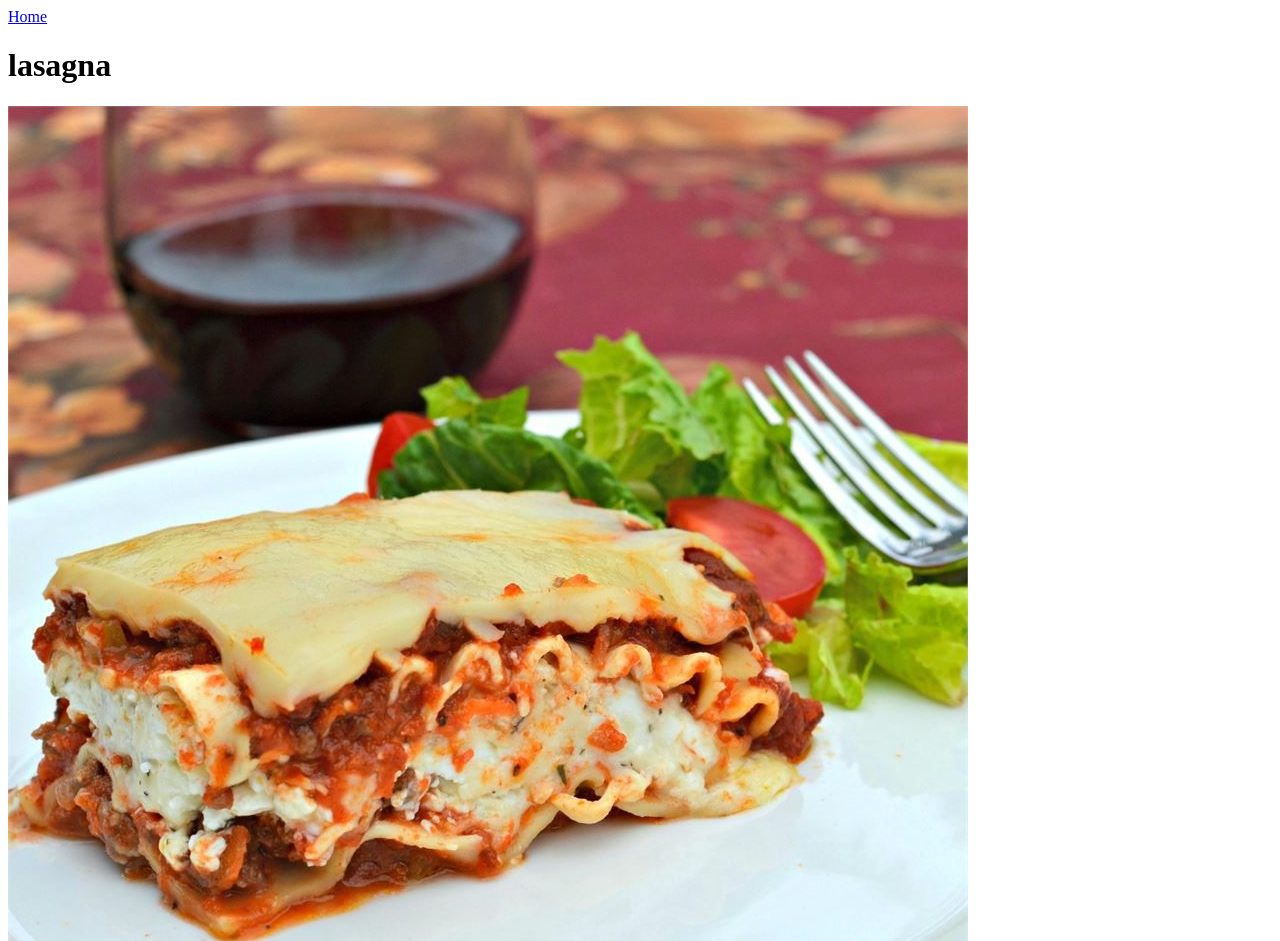
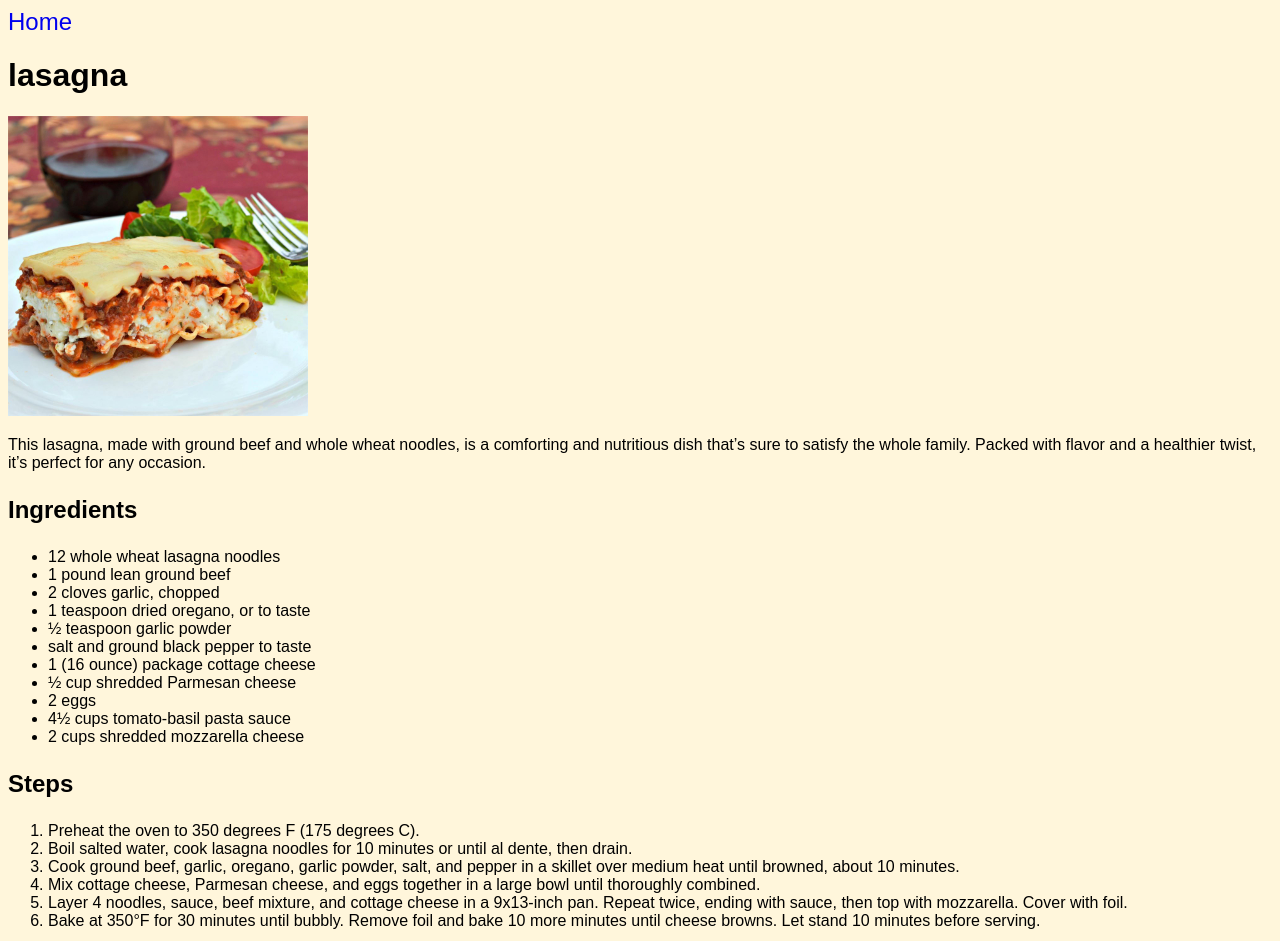
Before and after one commit to sxmurxi35/odin-recipes, a plain HTML site: page recipes/lasagna.html in a window 1280 px wide. Shown: the top 941 px of the page. Drawn offline with Linux system fonts and the light colour scheme.

Commit message:
Added CSS to style pages

```diff
--- a/recipes/lasagna.html
+++ b/recipes/lasagna.html
@@ -4,6 +4,7 @@
     <meta charset="UTF-8" />
     <meta name="viewport" content="width=device-width, initial-scale=1.0" />
     <title>Lasagna recipe</title>
+    <link rel="stylesheet" href="../styles/recipe-style.css" />
   </head>
   <body>
     <a href="../index.html">Home</a>
@@ -15,6 +16,7 @@
       Packed with flavor and a healthier twist, it’s perfect for any occasion.
     </p>
 
+    <section class="lists">
       <p><strong>Ingredients</strong></p>
       <ul>
         <li>12 whole wheat lasagna noodles</li>
@@ -38,22 +40,23 @@
           dente, then drain.
         </li>
         <li>
-        Cook ground beef, garlic, oregano, garlic powder, salt, and pepper in a
-        skillet over medium heat until browned, about 10 minutes.
+          Cook ground beef, garlic, oregano, garlic powder, salt, and pepper in
+          a skillet over medium heat until browned, about 10 minutes.
         </li>
         <li>
           Mix cottage cheese, Parmesan cheese, and eggs together in a large bowl
           until thoroughly combined.
         </li>
         <li>
-        Layer 4 noodles, sauce, beef mixture, and cottage cheese in a 9x13-inch
-        pan. Repeat twice, ending with sauce, then top with mozzarella. Cover
-        with foil.
+          Layer 4 noodles, sauce, beef mixture, and cottage cheese in a
+          9x13-inch pan. Repeat twice, ending with sauce, then top with
+          mozzarella. Cover with foil.
         </li>
         <li>
-        Bake at 350°F for 30 minutes until bubbly. Remove foil and bake 10 more
-        minutes until cheese browns. Let stand 10 minutes before serving.
+          Bake at 350°F for 30 minutes until bubbly. Remove foil and bake 10
+          more minutes until cheese browns. Let stand 10 minutes before serving.
         </li>
       </ol>
+    </section>
   </body>
 </html>
--- /dev/null
+++ b/styles/main.css
@@ -0,0 +1,13 @@
+body {
+  font-family: Arial, Helvetica, sans-serif;
+  background-color: hsl(45, 100%, 93%);
+}
+
+a {
+  font-size: 24px;
+  text-decoration: none;
+}
+
+a:visited {
+  color: black;
+}
--- /dev/null
+++ b/styles/recipe-style.css
@@ -0,0 +1,22 @@
+body {
+  font-family: Arial, Helvetica, sans-serif;
+  background-color: hsl(45, 100%, 93%);
+}
+
+a {
+  font-size: 24px;
+  text-decoration: none;
+}
+
+a:visited {
+  color: black;
+}
+
+img {
+  width: 300px;
+  height: auto;
+}
+
+.lists p {
+  font-size: 24px;
+}
```
Also changed, not shown: index.html (+1 -0 lines), recipes/chicken_bttr.html (+1 -0 lines), recipes/spaghetti.html (+1 -0 lines). Lines whose indentation alone changed are shown as unchanged.
